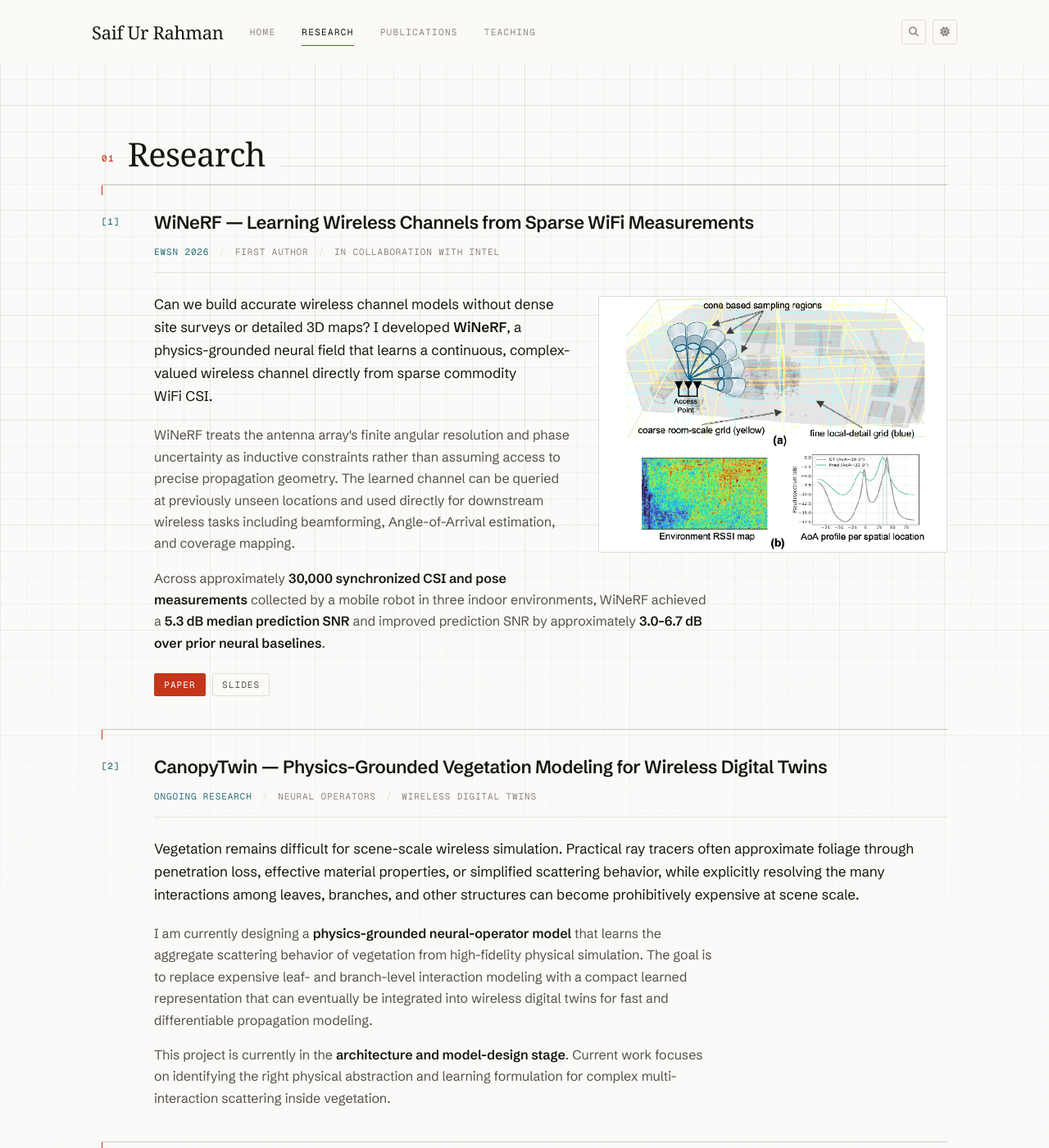
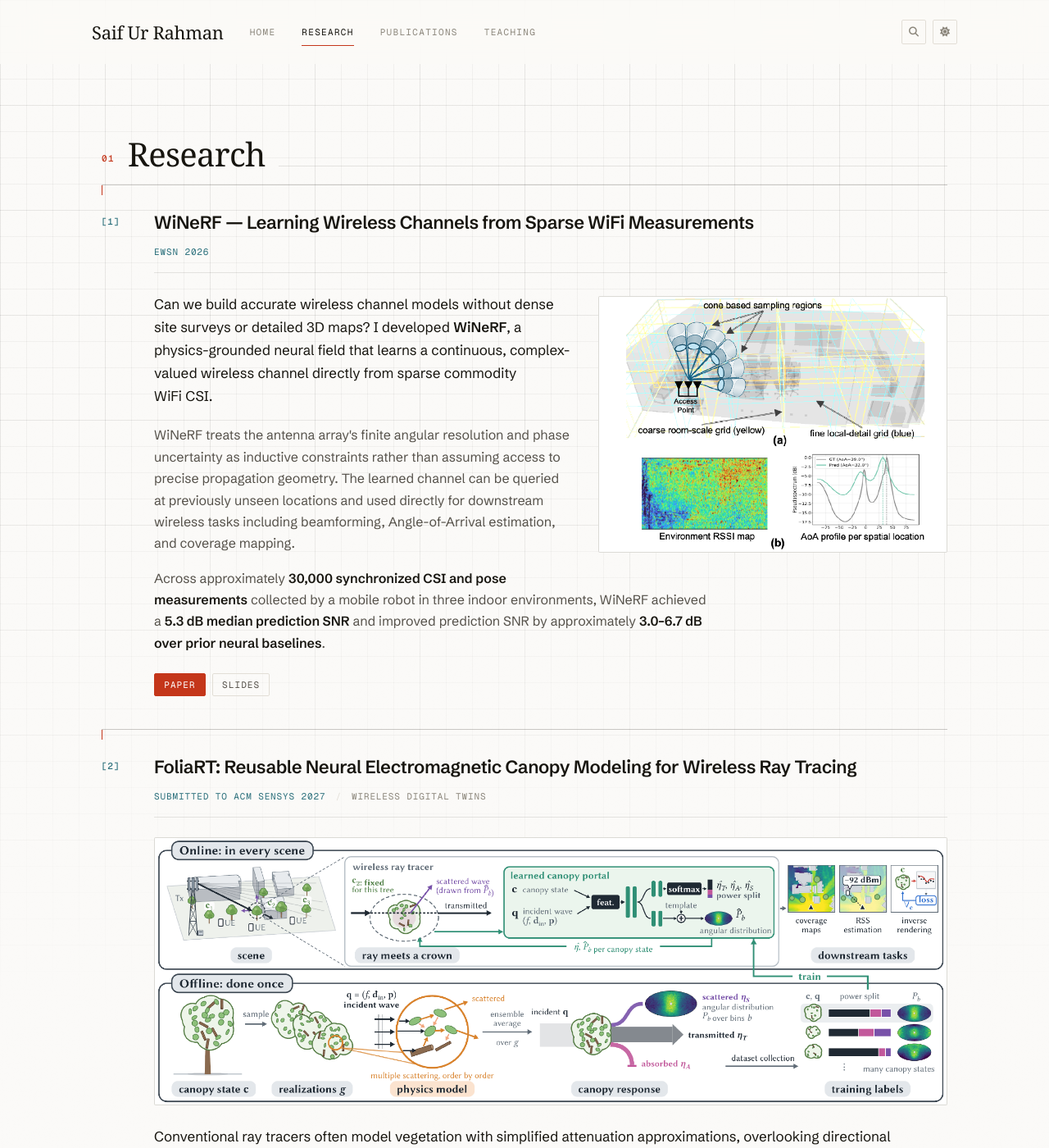
Before and after one commit to Saif2098/Saif2098.github.io, a Jekyll site: the page built from _pages/research.md, in a window 1280 px wide and 1400 px high. Shown: the whole window at 82% size. Built offline with Jekyll 4.4.1, drawn with Linux system fonts in a browser that asks for light colours; some web fonts are replaced; a style sheet for code colours, icons or effects is not loaded; some of the changed text lies outside the part shown.

Commit message:
Update research and publications for November 2026

```diff
--- a/_config.yml
+++ b/_config.yml
@@ -99,6 +99,8 @@ exclude:
   # .gitignore keeps these out of the repo; Jekyll needs telling separately or
   # it copies them into _site and serves them at a public URL. Both layers are
   # required: git for what is committed, this for what is published.
+  - papers/Papers
+  - papers/CV_11_10_26.pdf
   - cv_new
   - papers/cv-previous.local.pdf
   - Gemfile
--- a/_layouts/bibtemplate.html
+++ b/_layouts/bibtemplate.html
@@ -42,6 +42,10 @@ each part can be styled and scanned independently.
     </p>
     {% endif %}
 
+    {% if entry.type == "unpublished" and entry.note contains "co-primary" %}
+    <p class="pub-authors">{{ entry.note | remove: entry.status | remove_first: ". " }}</p>
+    {% endif %}
+
     {% assign bibtest = false %}
     {% if entry.file %}
     {% assign bibfile = "/papers/" | append: entry.file %}
@@ -75,7 +79,9 @@ each part can be styled and scanned independently.
       <a href="{{ entry.code }}" target="_blank" class="pub-link">Code</a>
       {% endif %}
 
+      {% unless entry.type == "unpublished" %}
       <button class="pub-link" data-bib-open="bib-{{ entry.key }}" data-bib-title="BibTeX">BibTeX</button>
+      {% endunless %}
 
       {% if entry.abstract %}
       <button class="pub-link" data-bib-open="abs-{{ entry.key }}" data-bib-title="Abstract">Abstract</button>
--- a/_pages/research.md
+++ b/_pages/research.md
@@ -11,8 +11,6 @@ permalink: /research/
 <h3 class="proj-title">WiNeRF — Learning Wireless Channels from Sparse WiFi Measurements</h3>
 <p class="proj-meta">
 <span class="proj-status">EWSN 2026</span>
-<span class="proj-fact">First author</span>
-<span class="proj-fact">In collaboration with Intel</span>
 </p>
 
 <div class="proj-intro">
@@ -38,47 +36,42 @@ permalink: /research/
 </article>
 
 <article class="proj-card" id="canopytwin" markdown="0">
-<h3 class="proj-title">CanopyTwin — Physics-Grounded Vegetation Modeling for Wireless Digital Twins</h3>
+<h3 class="proj-title" id="foliart">FoliaRT: Reusable Neural Electromagnetic Canopy Modeling for Wireless Ray Tracing</h3>
 <p class="proj-meta">
-<span class="proj-status">Ongoing research</span>
-<span class="proj-fact">Neural operators</span>
+<span class="proj-status">Submitted to ACM SenSys 2027</span>
 <span class="proj-fact">Wireless digital twins</span>
 </p>
-
 <div class="proj-intro">
-<p class="proj-lead">Vegetation remains difficult for scene-scale wireless simulation. Practical ray tracers often approximate foliage through penetration loss, effective material properties, or simplified scattering behavior, while explicitly resolving the many interactions among leaves, branches, and other structures can become prohibitively expensive at scene scale.</p>
-<!-- TODO: project image -->
-<!-- Suggested image (v7): a conceptual diagram contrasting explicit leaf/branch geometry
-     with a compact learned vegetation scattering operator. Add a <figure class="proj-figure">
-     directly above the lead paragraph; it floats right automatically. -->
+<figure class="proj-figure proj-figure--wide">
+<a href="{{ site.url }}{{ site.baseurl }}/images/research/foliart-overview.png" target="_blank" rel="noopener">
+<img src="{{ site.url }}{{ site.baseurl }}/images/research/foliart-overview.png" alt="FoliaRT system overview: offline physics-based canopy-response generation and neural training, followed by online canopy-aware ray tracing and downstream tasks." loading="lazy">
+</a>
+</figure>
+<p class="proj-lead">Conventional ray tracers often model vegetation with simplified attenuation approximations, overlooking directional scattering. <strong>FoliaRT</strong> learns reusable canopy electromagnetic responses conditioned on compact morphology descriptors, predicting transmission, absorption, and directional scattering without detailed foliage reconstruction.</p>
 </div>
-
 <div class="proj-body">
-<p>I am currently designing a <strong>physics-grounded neural-operator model</strong> that learns the aggregate scattering behavior of vegetation from high-fidelity physical simulation. The goal is to replace expensive leaf- and branch-level interaction modeling with a compact learned representation that can eventually be integrated into wireless digital twins for fast and differentiable propagation modeling.</p>
-
-<p>This project is currently in the <strong>architecture and model-design stage</strong>. Current work focuses on identifying the right physical abstraction and learning formulation for complex multi-interaction scattering inside vegetation.</p>
+<p>I developed a <strong>PyTorch-based electromagnetic multiple-scattering model</strong> to generate training data for physics-guided neural predictors. Integrated into <strong>differentiable Sionna RT</strong>, the learned canopy model supports canopy-aware propagation, wireless coverage prediction, and vegetation sensing across different scenes.</p>
+<p>On real-world <strong>AERPAW UAV measurements</strong>, FoliaRT reduced median received-power prediction error by <strong>53%, from 4.2 dB to 2.0 dB</strong>, compared with the ITU-R vegetation baseline. Canopy-response inference is approximately <strong>35,000× faster</strong> than the physics model.</p>
 </div>
 </article>
 
 <article class="proj-card" id="pu-hno" markdown="0">
-<h3 class="proj-title">PU-HNO — Physics-Unrolled Neural Operators for Radio Maps</h3>
+<h3 class="proj-title" id="rayno">RayNO: Physics Unrolled Neural Operator for Accelerating High-Fidelity Wireless Ray Tracing</h3>
 <p class="proj-meta">
 <span class="proj-status">NeurIPS 2026</span>
-<span class="proj-fact">Second author</span>
 </p>
 
 <div class="proj-intro">
-<figure class="proj-figure">
-<img src="{{ site.url }}{{ site.baseurl }}/images/research/puhno-teaser.png" alt="PU-HNO's three-stage neural-operator architecture: specular transport, edge diffraction, and scattering, with staged supervision" loading="lazy">
+<figure class="proj-figure proj-figure--wide">
+<a href="{{ site.url }}{{ site.baseurl }}/images/research/rayno-architecture.png" target="_blank" rel="noopener">
+<img src="{{ site.url }}{{ site.baseurl }}/images/research/rayno-architecture.png" alt="RayNO architecture: geometry and material conditioning, shared encoder, and staged specular transport, edge diffraction, and scattering operators." loading="lazy">
+</a>
 </figure>
-<!-- Figure 3 extracted from arXiv:2608.18495, matching the v7 suggestion:
-     the three-stage PU-HNO architecture showing reflection/specular structure,
-     diffraction refinement, and scattering refinement. -->
-<p class="proj-lead">High-fidelity radio maps are expensive to simulate, while inexpensive finite-ray simulations are faster but contain noise and can miss fine propagation structure. <strong>PU-HNO</strong> uses a physics-unrolled neural-operator architecture that progressively refines wireless fields through stages associated with reflection, diffraction, and scattering rather than treating radio-map prediction as generic image-to-image regression.</p>
+<p class="proj-lead">High-fidelity radio maps are expensive to simulate, while inexpensive finite-ray simulations are faster but contain noise and can miss fine propagation structure. <strong>RayNO</strong> uses multi-fidelity learning and a physics-unrolled neural-operator architecture that progressively refines wireless fields through stages associated with reflection, diffraction, and scattering rather than treating radio-map prediction as generic image-to-image regression.</p>
 </div>
 
 <div class="proj-body">
-<p>I contributed to <strong>dataset generation and model development</strong>. The model achieved approximately <strong>3.5 dB RMSE</strong> and <strong>0.82 outage F1</strong> against high-fidelity references. In one downstream access-point-placement experiment on a <strong>10,000 m² floorplan</strong>, using the PU-HNO prediction resulted in approximately <strong>92 Mbps</strong> throughput compared with <strong>16 Mbps</strong> using a CNN prediction, despite relatively similar image-similarity scores.</p>
+<p>I contributed to <strong>dataset generation and model development</strong>. The model achieved <strong>3.47 dB RMSE</strong> and <strong>0.82 outage F1</strong> against high-fidelity references. In one downstream access-point-placement experiment on a <strong>10,000 m² floorplan</strong>, using the RayNO prediction resulted in approximately <strong>92 Mbps</strong> throughput compared with <strong>16 Mbps</strong> using a CNN prediction, despite relatively similar image-similarity scores.</p>
 </div>
 
 <div class="proj-actions">
@@ -88,24 +81,24 @@ permalink: /research/
 </article>
 
 <article class="proj-card" id="wiviz" markdown="0">
-<h3 class="proj-title">WiViz — Making Invisible Wireless Mechanisms Understandable</h3>
+<h3 class="proj-title">WiViz: Interactive Visualizations for Wireless Literacy</h3>
 <p class="proj-meta">
-<span class="proj-status">Ongoing</span>
+<span class="proj-status">Submitted to ACM HotMobile 2027</span>
 <span class="proj-fact">HCI + Wireless</span>
 </p>
 
 <div class="proj-intro">
-<p class="proj-lead">Wireless interfaces usually show outcomes—signal bars, throughput, or coverage maps—but hide the physical mechanisms that produced them. <strong>WiViz</strong> explores whether interactive, mechanism-revealing visualizations can help non-experts reason about wireless behavior.</p>
-<!-- TODO: project image -->
-<!-- Suggested image (v7): a WiViz scene showing transmitter, receiver, propagation paths,
-     and an environmental interaction such as blockage or reflection. Add a
-     <figure class="proj-figure"> directly above the lead paragraph; it floats right automatically. -->
+<figure class="proj-figure">
+<a href="{{ site.url }}{{ site.baseurl }}/images/research/wiviz-interface.png" target="_blank" rel="noopener">
+<img src="{{ site.url }}{{ site.baseurl }}/images/research/wiviz-interface.png" alt="WiViz interface showing signal propagation over time, augmented-reality controls, and interaction with the indoor scene." loading="lazy">
+</a>
+</figure>
+<p class="proj-lead">Wireless interfaces usually show outcomes—signal bars, throughput, or coverage maps—but hide the physical mechanisms that produced them. <strong>WiViz</strong> is an interactive, mechanism-centered visualization system designed to help non-experts understand wireless propagation and reason about its behavior.</p>
 </div>
-
 <div class="proj-body">
-<p>WiViz uses an interactive 3D environment built with Unity and Sionna RT to expose mechanisms such as propagation, blockage, reflection, multipath, and interference. In an initial <strong>24-participant study</strong>, users of the mechanism-revealing visualization correctly identified underlying wireless mechanisms <strong>80.6% of the time versus 24.2% with an outcome-only representation</strong>.</p>
-
-<p>I currently lead the design of the next WiViz user study, which focuses on <strong>wireless literacy, mechanistic reasoning, and transfer to unfamiliar scenarios</strong>, and I occasionally contribute to implementation.</p>
+<p>The submitted paper, <em>Wireless Literacy: Building Mental Models for Reasoning About Everyday Wireless Systems</em>, introduces a broader research agenda spanning mechanistic understanding, operational reasoning, and understanding wireless capabilities. WiViz is an initial case study within this agenda, using Unity and Sionna RT to connect indoor propagation paths and signal animations to outcomes such as coverage and connectivity.</p>
+<p>In a preliminary <strong>24-participant study</strong>, WiViz supported <strong>80.6% mechanism-correct explanations versus 24.2% with heatmaps</strong> and <strong>87.5% decision accuracy versus 65.2%</strong>. The study also revealed misconceptions introduced by simplified representations, motivating abstractions that are understandable and physically faithful.</p>
+<p>I lead the current user-study design and evaluation and contribute to the Unity/Sionna RT implementation.</p>
 </div>
 
 <div class="proj-actions">
--- a/_sass/layouts/_research.scss
+++ b/_sass/layouts/_research.scss
@@ -199,3 +199,17 @@
   .mini-grid { column-gap: var(--space-8); }
   .mini-card { padding-right: var(--space-6); }
 }
+
+// Keep project deep links visible below the sticky navigation.
+.proj-card,
+.proj-title[id] {
+  scroll-margin-top: 7rem;
+}
+
+// Wide system diagrams need more room than the compact project thumbnails.
+.proj-figure.proj-figure--wide {
+  float: none;
+  width: 100%;
+  max-width: none;
+  margin: 0 0 var(--space-6);
+}
```
Also changed, not shown: README.md (+3 -3 lines), _data/news.yml (+10 -3 lines), _pages/publications.md (+2 -2 lines), assets/ref.bib (+21 -1 lines), images/research/foliart-overview.png (added), images/research/rayno-architecture.png (added), images/research/wiviz-interface.png (added), 1 other file.
